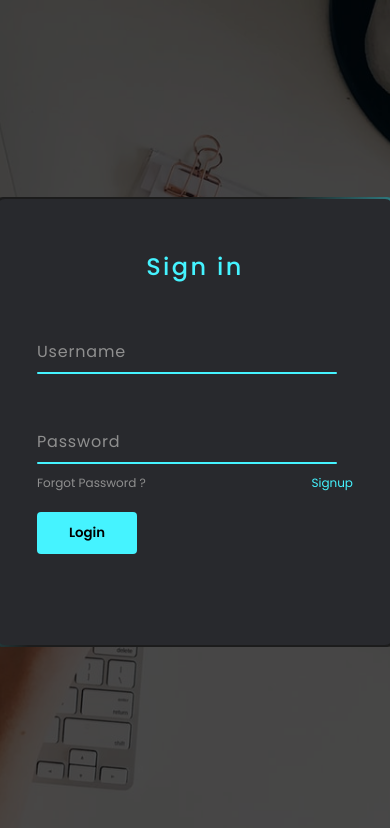
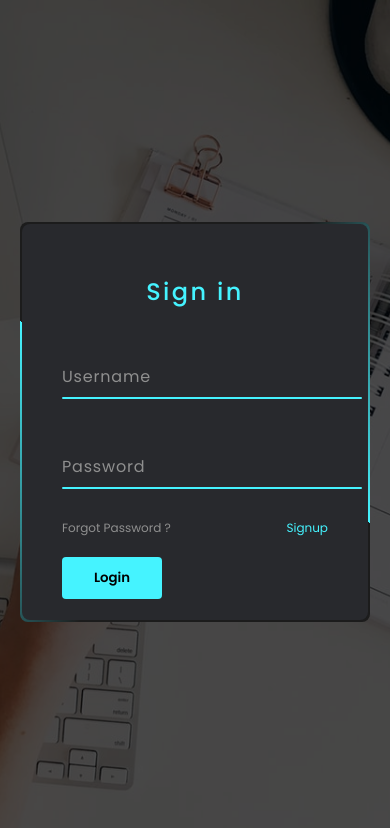
Before and after one commit to Rexter555/VITogether, a plain HTML site: page LoginForm/Login.html in a window 390 px wide. Drawn offline with Linux system fonts and the light colour scheme.

Commit message:
Update Login.css

```diff
--- a/LoginForm/Login.css
+++ b/LoginForm/Login.css
@@ -47,8 +47,8 @@ body
 	position: absolute;
 	top: -50%;
 	left: -50%;
-	width: 380px;
-	height: 420px;
+	width: 400px;
+	height: 450px;
 	transform-origin: bottom right;
 	background: linear-gradient(0deg,transparent,#45f3ff,#45f3ff);
 	animation: animate 6s linear infinite;
@@ -60,8 +60,8 @@ body
 	position: absolute;
 	top: -50%;
 	left: -50%;
-	width: 380px;
-	height: 420px;
+	width: 400px;
+	height: 450px;
 	transform-origin: bottom right;
 	background: linear-gradient(0deg,transparent,#45f3ff,#45f3ff);
 	animation: animate 6s linear infinite;
@@ -187,3 +187,36 @@ input[type="submit"]:active
 {
 	opacity: 0.8;
 }
+
+
+
+/* Media Query For Tablet */
+@media only screen and (max-width: 768px) {
+	.box
+	{
+		width: 350px;
+		height: 400px;
+	}
+	.box::before
+	{
+		width: 350px;
+		height: 400px;
+	}
+	.box::after
+	{
+		width: 350px;
+		height: 400px;
+	}
+	form
+	{
+		padding: 50px 40px;
+	}
+	.inputBox
+	{
+		width: 300px;
+	}
+	.links
+	{
+		margin-top: 20px;
+	}
+}
```
